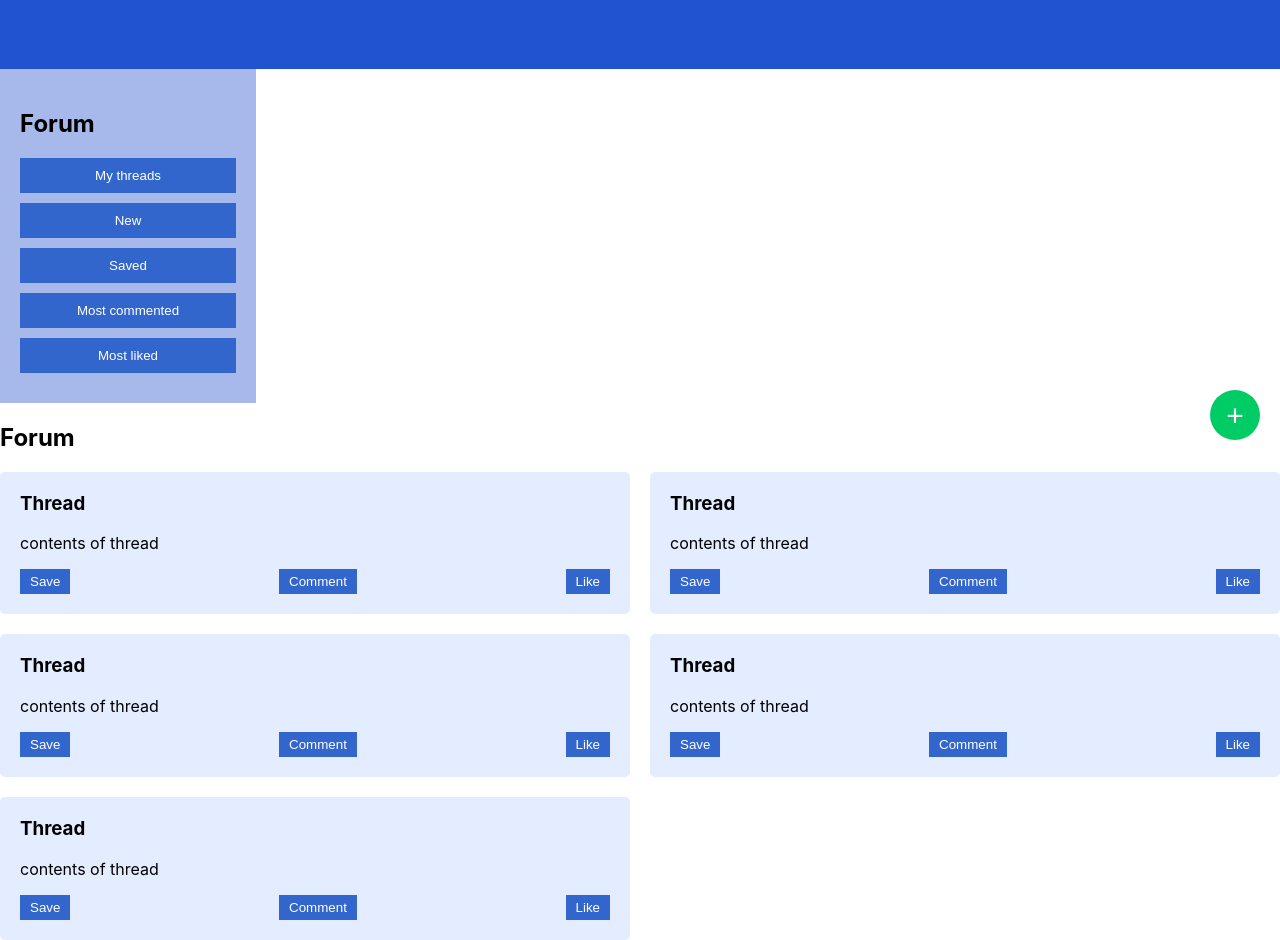
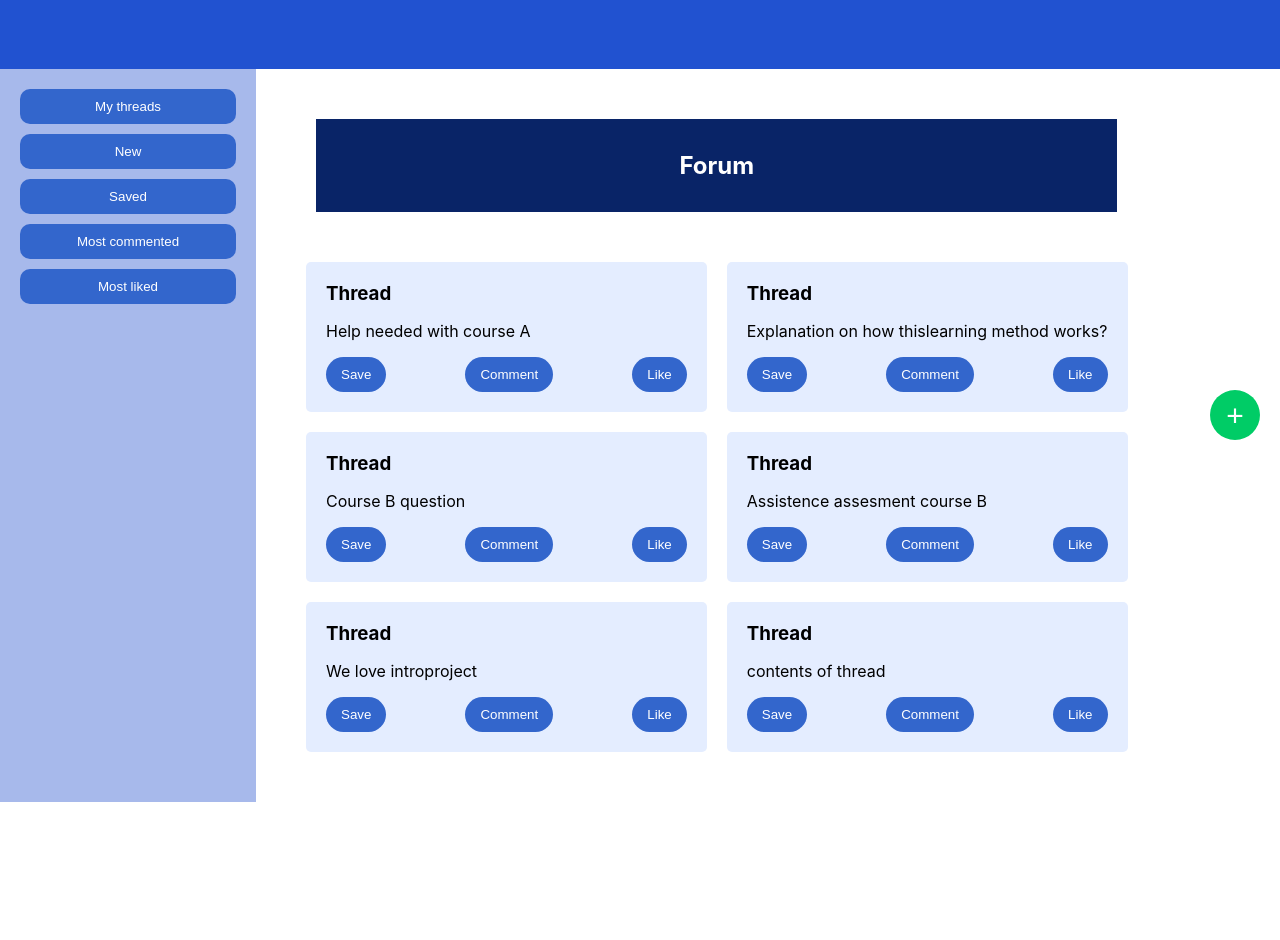
Before and after one commit to DiepvriesRisotto/INFOPROJTeam8, a plain HTML site: page forum/forumhome.html in a window 1280 px wide. Shown: the part 340-1280 px from the top of the page. After the commit the page ends 1142 px from the top, so only its background shows below. Drawn offline with Linux system fonts and the light colour scheme.

Commit message:
Forum v2

```diff
--- a/forum/forumcss.css
+++ /dev/null
@@ -1,141 +0,0 @@
-body {
-    font-family: Arial, sans-serif;
-    margin: 0;
-    padding: 0;
-}
-
-.container {
-    display: flex;
-}
-
-.sidebar {
-    width: 20%;
-    background-color: #A7B9EB;
-    padding: 20px;
-    box-sizing: border-box;
-}
-
-.logo {
-    display: flex;
-    align-items: center;
-    margin-bottom: 20px;
-}
-
-.logo img {
-    width: 30px;
-    height: 30px;
-    margin-right: 10px;
-}
-
-.search-courses {
-    margin-bottom: 20px;
-}
-
-.search-courses input {
-    width: 100%;
-    padding: 10px;
-    box-sizing: border-box;
-}
-
-.menu button {
-    width: 100%;
-    padding: 10px;
-    margin-bottom: 10px;
-    background-color: #3366CC;
-    color: white;
-    border: none;
-    cursor: pointer;
-}
-
-.menu button:hover {
-    background-color: #254a99;
-}
-
-.main-content {
-    width: 80%;
-    padding: 20px;
-    box-sizing: border-box;
-}
-
-header {
-    display: flex;
-    justify-content: space-between;
-    align-items: center;
-    margin-bottom: 20px;
-}
-
-.search input {
-    padding: 10px;
-    width: 200px;
-}
-
-.profile-cart button {
-    margin-left: 10px;
-    padding: 10px;
-    background-color: #3366CC;
-    color: white;
-    border: none;
-    cursor: pointer;
-}
-
-.profile-cart button:hover {
-    background-color: #254a99;
-}
-
-.forum h2 {
-    margin-bottom: 20px;
-}
-
-.threads {
-    display: grid;
-    grid-template-columns: 1fr 1fr;
-    gap: 20px;
-}
-
-.thread {
-    background-color: #E4EDFF;
-    padding: 20px;
-    box-sizing: border-box;
-    border-radius: 5px;
-}
-
-.thread h3 {
-    margin-top: 0;
-}
-
-.thread-actions {
-    display: flex;
-    justify-content: space-between;
-}
-
-.thread-actions button {
-    background-color: #3366CC;
-    color: white;
-    border: none;
-    padding: 5px 10px;
-    cursor: pointer;
-}
-
-.thread-actions button:hover {
-    background-color: #254a99;
-}
-
-.add-thread {
-    position: fixed;
-    bottom: 20px;
-    right: 20px;
-    background-color: #00CC66;
-    color: white;
-    border: none;
-    border-radius: 50%;
-    width: 50px;
-    height: 50px;
-    font-size: 30px;
-    text-align: center;
-    line-height: 50px;
-    cursor: pointer;
-}
-
-.add-thread:hover {
-    background-color: #00994C;
-}
--- a/forum/forumhome.html
+++ b/forum/forumhome.html
@@ -13,9 +13,9 @@
             <div class="dropdown">
                 <img onclick="showDropdown()" class="drop_btn" src="../img/menubar.png">
                 <div id="drp" class="dropdown_content">
-                    <a href="index.html">Home</a>
-                    <a href="./forum/forumhome.html">Forum</a>
-                    <a href="./courseoverview/coursehome.html">Courses</a>
+                    <a href="../index.html">Home</a>
+                    <a href="../forum/forumhome.html">Forum</a>
+                    <a href="../courseoverview/coursehome.html">Courses</a>
                 </div>
         </div>
         <div class= "logo"> <img src="../img/logo.png" alt="Learn To Learn Logo"> </div>
@@ -27,9 +27,8 @@
         </div>
         </ul>
     </div>
-
+<div class="container">
     <aside class="sidebar">
-        <h2>Forum</h2>
         <div class="menu">
             <button>My threads</button>
             <button>New</button>
@@ -44,7 +43,43 @@
         <div class="threads">
             <div class="thread">
                 <h3>Thread</h3>
-                <p>contents of thread</p>
+                <p>Help needed with course A</p>
+                <div class="thread-actions">
+                    <button>Save</button>
+                    <button>Comment</button>
+                    <button>Like</button>
+                </div>
+            </div>
+            <div class="thread">
+                <h3>Thread</h3>
+                <p>Explanation on how thislearning method works?</p>
+                <div class="thread-actions">
+                    <button>Save</button>
+                    <button>Comment</button>
+                    <button>Like</button>
+                </div>
+            </div>
+            <div class="thread">
+                <h3>Thread</h3>
+                <p>Course B question</p>
+                <div class="thread-actions">
+                    <button>Save</button>
+                    <button>Comment</button>
+                    <button>Like</button>
+                </div>
+            </div>
+            <div class="thread">
+                <h3>Thread</h3>
+                <p>Assistence assesment course B</p>
+                <div class="thread-actions">
+                    <button>Save</button>
+                    <button>Comment</button>
+                    <button>Like</button>
+                </div>
+            </div>
+            <div class="thread">
+                <h3>Thread</h3>
+                <p>We love introproject</p>
                 <div class="thread-actions">
                     <button>Save</button>
                     <button>Comment</button>
@@ -59,34 +94,8 @@
                     <button>Comment</button>
                     <button>Like</button>
                 </div>
-            </div>
-            <div class="thread">
-                <h3>Thread</h3>
-                <p>contents of thread</p>
-                <div class="thread-actions">
-                    <button>Save</button>
-                    <button>Comment</button>
-                    <button>Like</button>
-                </div>
-            </div>
-            <div class="thread">
-                <h3>Thread</h3>
-                <p>contents of thread</p>
-                <div class="thread-actions">
-                    <button>Save</button>
-                    <button>Comment</button>
-                    <button>Like</button>
-                </div>
-            </div>
-            <div class="thread">
-                <h3>Thread</h3>
-                <p>contents of thread</p>
-                <div class="thread-actions">
-                    <button>Save</button>
-                    <button>Comment</button>
-                    <button>Like</button>
-                </div>
-            </div>
+
+
         </div>
     </section>
 </main>
--- a/styles.css
+++ b/styles.css
@@ -156,6 +156,7 @@ body {
     background-color: #A7B9EB;
     padding: 20px;
     box-sizing: border-box;
+
 }
 
 .menu button {
@@ -166,6 +167,8 @@ body {
     color: white;
     border: none;
     cursor: pointer;
+    border-radius: 10px;
+
 }
 
 .menu button:hover {
@@ -176,17 +179,24 @@ body {
     display: grid;
     grid-template-columns: 1fr 1fr;
     gap: 20px;
+    padding: 50px;
+    box-sizing: border-box;
 }
+
+
 
 .thread {
     background-color: #E4EDFF;
     padding: 20px;
     box-sizing: border-box;
     border-radius: 5px;
+
 }
 
 .thread h3 {
     margin-top: 0;
+    margin-bottom: 0;
+    align-self: center;
 }
 
 .thread-actions {
@@ -194,12 +204,28 @@ body {
     justify-content: space-between;
 }
 
+
 .thread-actions button {
     background-color: #3366CC;
     color: white;
     border: none;
-    padding: 5px 10px;
+    padding: 10px 15px;
     cursor: pointer;
+    border-radius: 20px;
+
+}
+.forum h2 {
+    margin-top: 50px;
+    margin-bottom: 0px;
+    align-self: center;
+    text-align: center;
+    border : 2px solid #092467;
+    background-color: #092467;
+    color: white;
+    padding: 30px;
+    margin-left: auto;
+    margin-right: auto;
+    max-width: 80%;
 }
 
 .thread-actions button:hover {
@@ -225,3 +251,7 @@ body {
 .add-thread:hover {
     background-color: #00994C;
 }
+
+.container {
+    display: flex;
+}
```
Also changed, not shown: courseoverview/coursehome.html (+8 -27 lines), index.html (+1 -1 lines).
